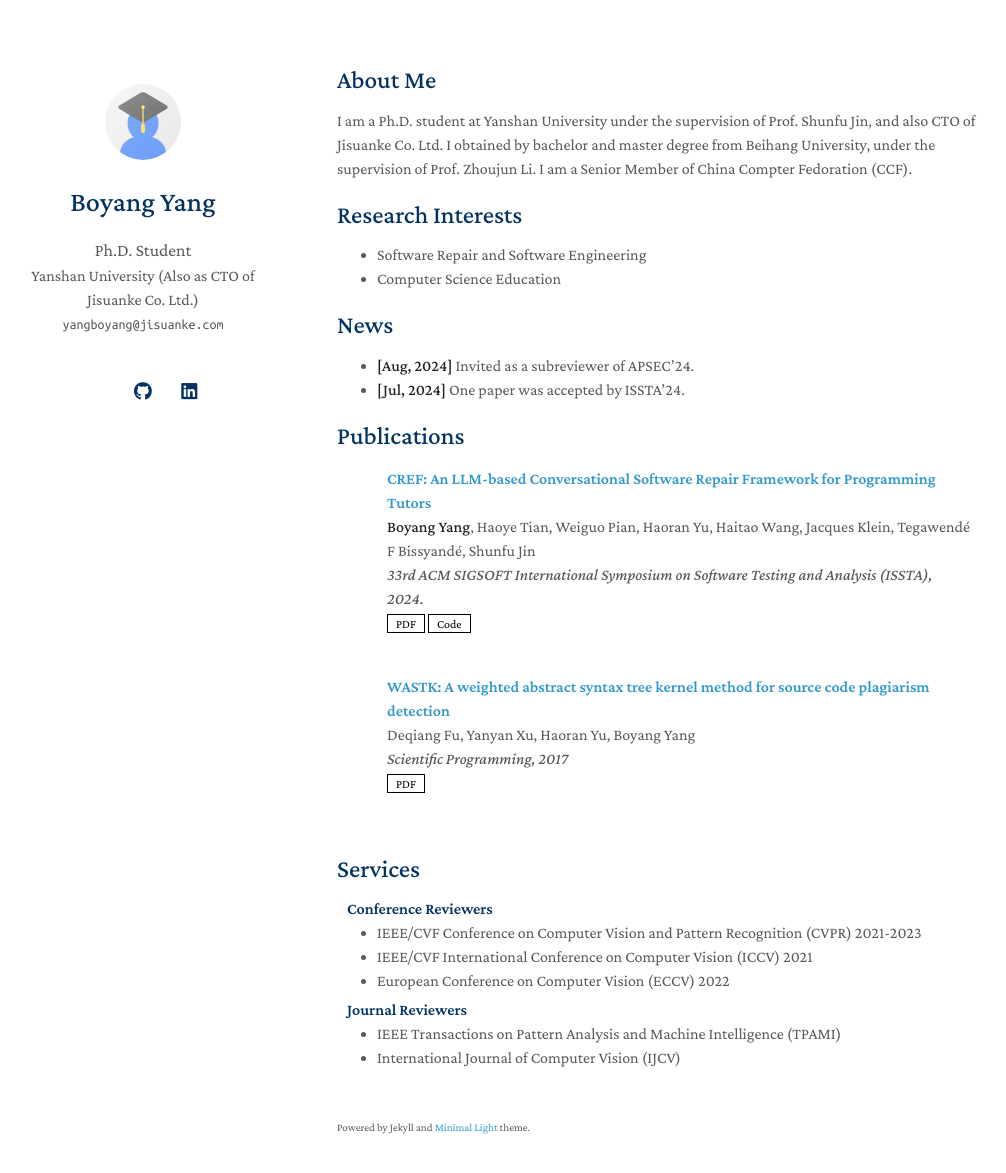
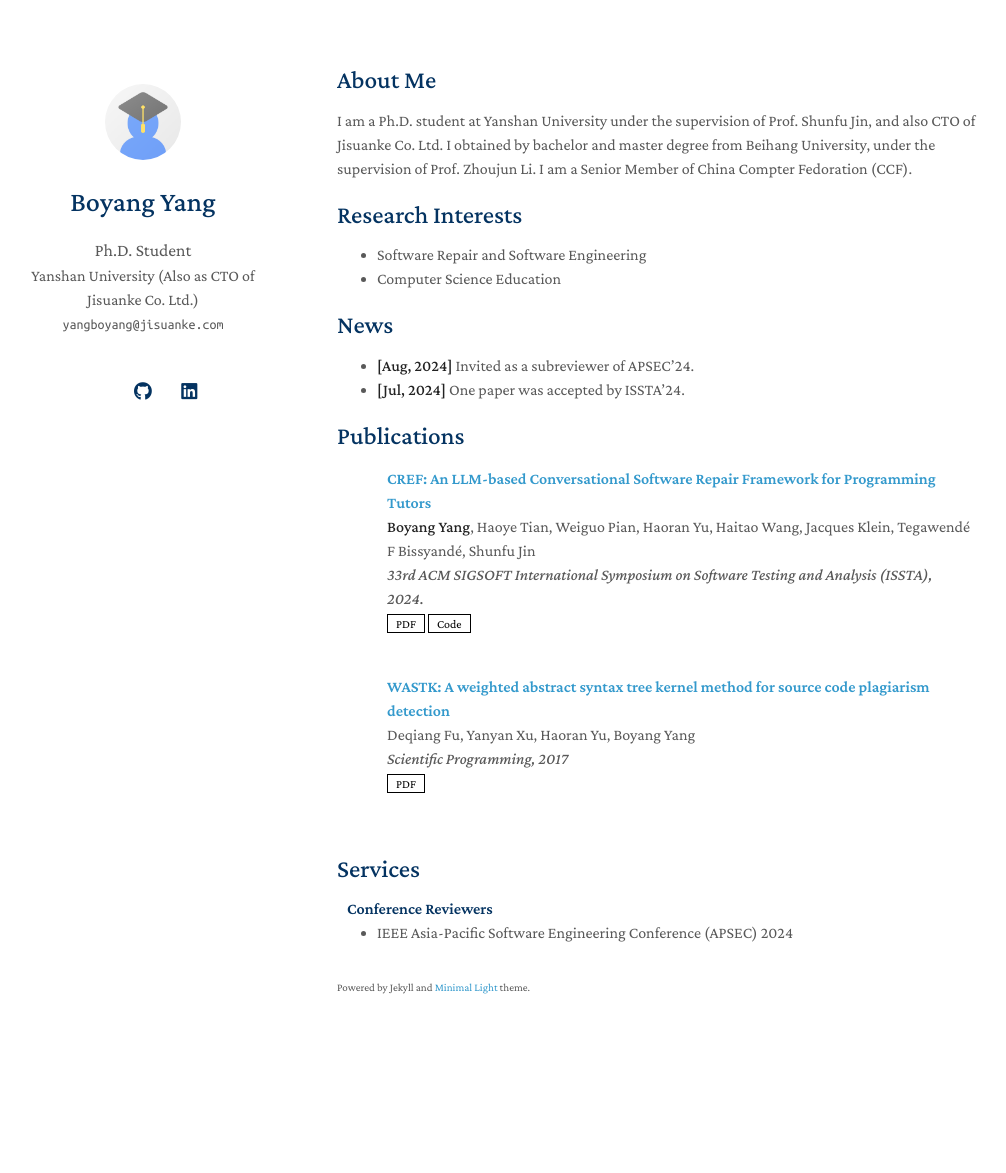
Before and after one commit to buaabarty/buaabarty.github.io, a Jekyll site: the page built from index.md, in a window 1280 px wide and 1208 px high. Shown: the top 1173 px of the window, without its empty margins (133-1139 px from the left). Built offline with Jekyll 4.4.1, drawn with Linux system fonts in a browser that asks for light colours; a style sheet for code colours, icons or effects is not loaded; our own code applies the rules of GitHub Pages for plain Markdown files.

Commit message:
Update services.md

```diff
--- a/_includes/services.md
+++ b/_includes/services.md
@@ -3,14 +3,5 @@
 <h4 style="margin:0 10px 0;">Conference Reviewers</h4>
 
 <ul style="margin:0 0 5px;">
-  <li><a href="http://cvpr2023.thecvf.com/"><autocolor>IEEE/CVF Conference on Computer Vision and Pattern Recognition (CVPR) 2021-2023</autocolor></a></li>
-  <li><a href="http://iccv2021.thecvf.com/"><autocolor>IEEE/CVF International Conference on Computer Vision (ICCV) 2021</autocolor></a></li>
-  <li><a href="https://eccv2022.ecva.net/"><autocolor>European Conference on Computer Vision (ECCV) 2022</autocolor></a></li>
+  <li><a href="http://cvpr2023.thecvf.com/"><autocolor>IEEE Asia-Pacific Software Engineering Conference (APSEC) 2024</autocolor></a></li>
 </ul>
-
-<h4 style="margin:0 10px 0;">Journal Reviewers</h4>
-
-<ul style="margin:0 0 20px;">
-  <li><a href="https://www.computer.org/csdl/journal/tp"><autocolor>IEEE Transactions on Pattern Analysis and Machine Intelligence (TPAMI)</autocolor></a></li>
-  <li><a href="https://www.springer.com/journal/11263"><autocolor>International Journal of Computer Vision (IJCV)</autocolor></a></li>
-</ul>
```
